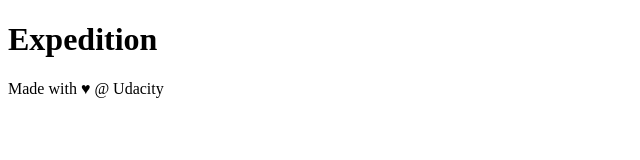
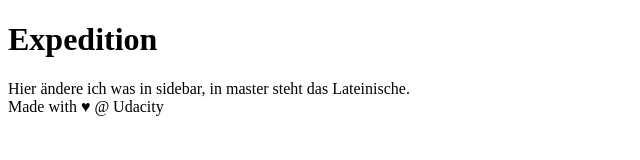
Before and after one commit to Kronky666/kurs, a plain HTML site: page index.html in a window 1280 px wide. Shown: the whole page, without its empty margins (0-640 px from the left). Drawn offline with Linux system fonts and the light colour scheme.

Commit message:
Texte in tidebar

```diff
--- a/index.html
+++ b/index.html
@@ -18,7 +18,7 @@
 
         </main>
     </div>
-
+Hier ändere ich was in sidebar, in master steht das Lateinische.
     <footer>
         Made with ♥ @ Udacity
     </footer>
```
